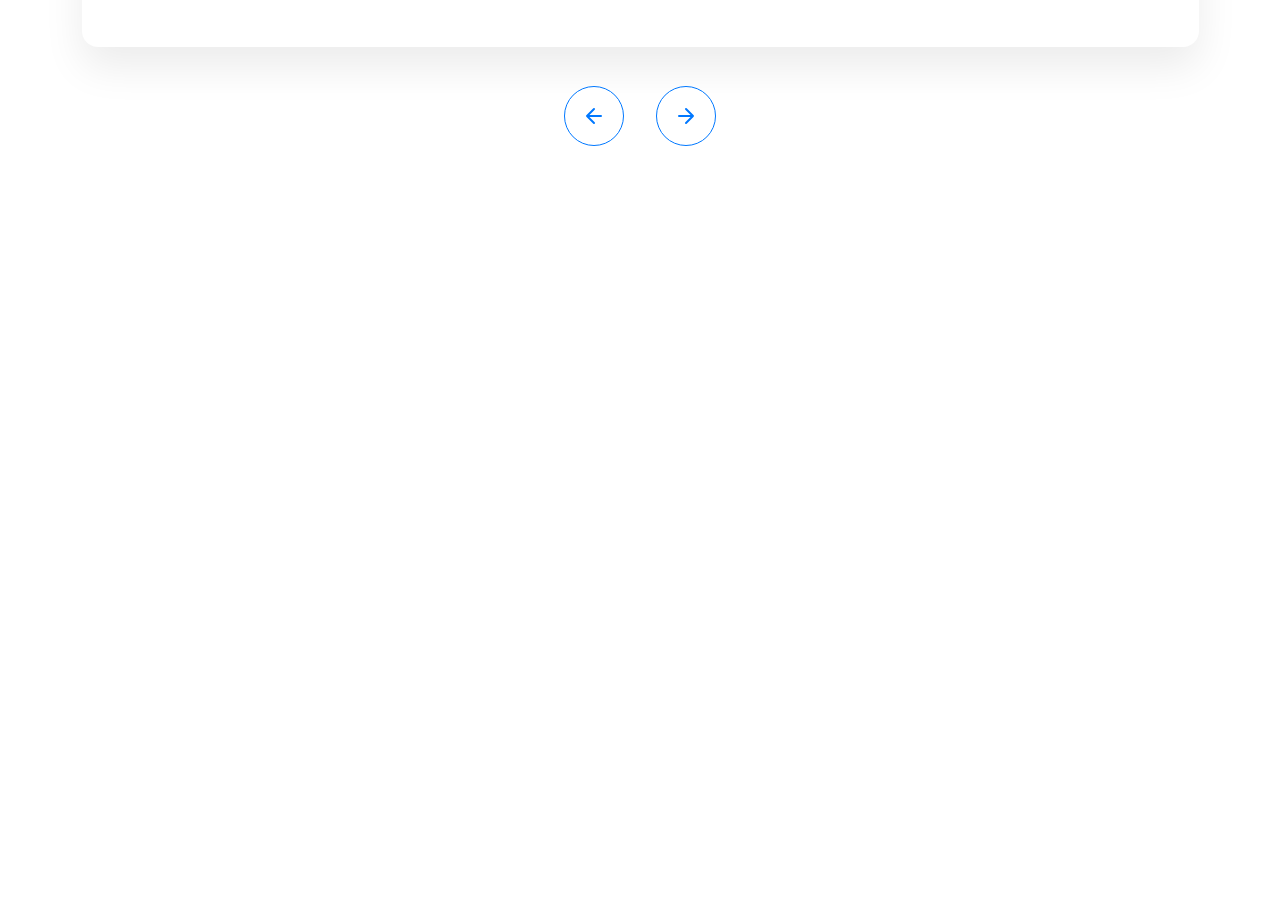
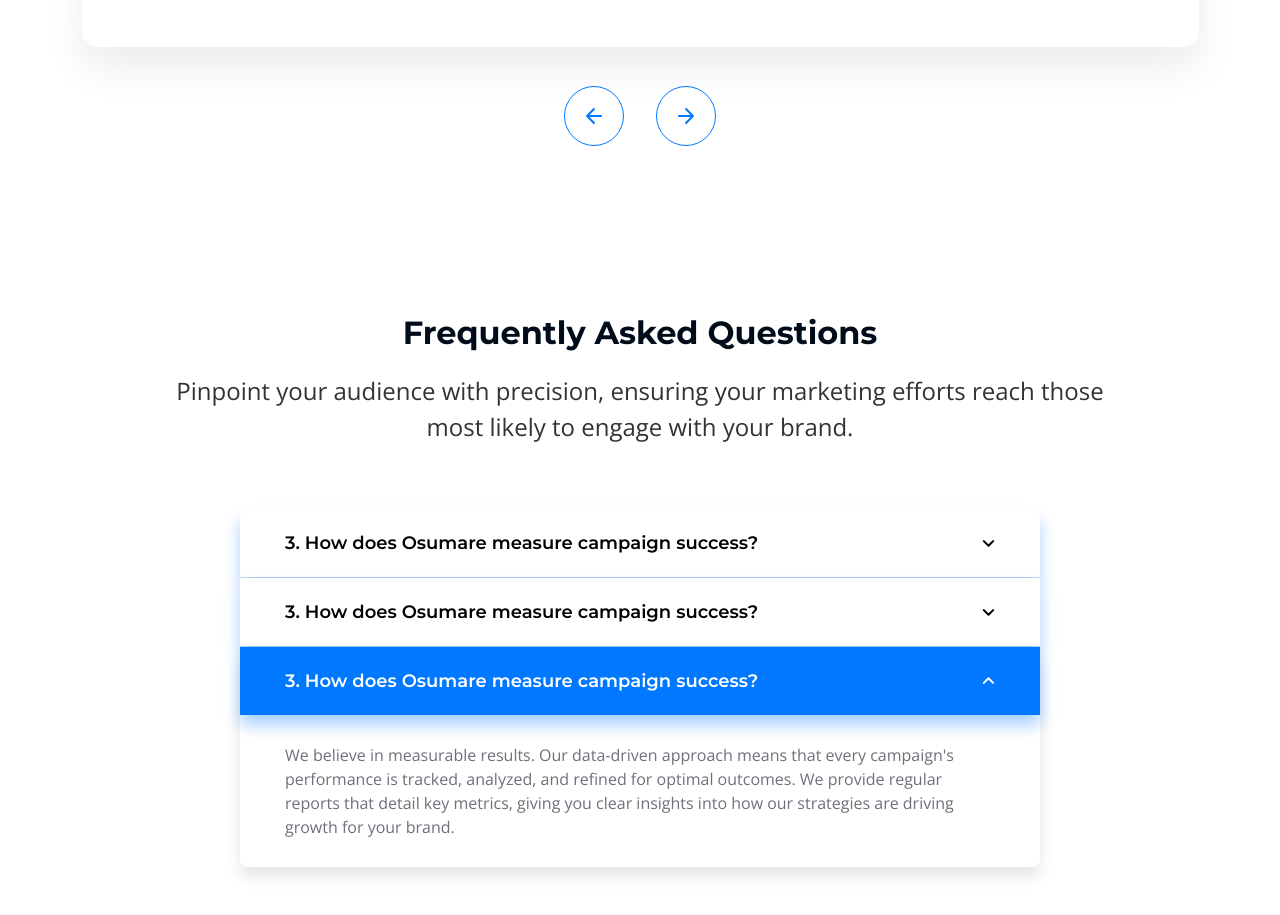
Before and after one commit to ShaikhImadoddin/estate-agency-landing, a plain HTML site: page index.html in a window 1280 px wide. Shown: the part 8785-9700 px from the top of the page. Before the commit the page ends 9014 px from the top, so only its background shows below. Drawn offline with nearby package versions, Linux system fonts and the light colour scheme.

Commit message:
Build Frequently asked questions section

```diff
--- a/css/style.css
+++ b/css/style.css
@@ -437,14 +437,16 @@ img {
 /* Property Inquiries Section 1 */
 .inquiries-section,
 .property-section,
-.expertise-section {
+.expertise-section,
+.faq-section {
   background-color: #ffffff;
   padding: 64px 20px;
 }
 
 .inquiries-container,
 .property-container,
-.expertise-container {
+.expertise-container,
+.faq-container {
   max-width: 1280px;
   margin: 0 auto;
   display: flex;
@@ -718,6 +720,100 @@ img {
   color: #ffffff;
 }
 
+/* FAQ Section */
+.faq-section .section-header p {
+  max-width: 984px;
+}
+
+.faq-list {
+  width: 100%;
+  max-width: 800px;
+  background-color: #ffffff;
+  border-radius: 8px;
+}
+
+.faq-item {
+  border-bottom: 1px solid #efefef;
+}
+
+.faq-item:last-child {
+  border-bottom: none;
+}
+
+.faq-item[open] {
+  box-shadow: 0px 10px 15px 0px rgba(0, 0, 0, 0.1);
+}
+
+.faq-question {
+  list-style: none;
+  display: flex;
+  align-items: center;
+  justify-content: space-between;
+  gap: 16px;
+  padding: 16px 20px;
+  background-color: #ffffff;
+  box-shadow: 0px 10px 15px 0px rgba(0, 120, 255, 0.35);
+  font-family: "Montserrat", sans-serif;
+  font-weight: 600;
+  font-size: 16px;
+  line-height: 24px;
+  color: #010103;
+  cursor: pointer;
+  transition: background-color 0.2s ease, color 0.2s ease;
+}
+
+.faq-item:first-child .faq-question {
+  border-top-left-radius: 8px;
+  border-top-right-radius: 8px;
+}
+
+.faq-item:last-child,
+.faq-item:last-child .faq-answer,
+.faq-item:last-child:not([open]) .faq-question {
+  border-bottom-left-radius: 8px;
+  border-bottom-right-radius: 8px;
+}
+
+.faq-question::-webkit-details-marker {
+  display: none;
+}
+
+.faq-icon {
+  width: 13px;
+  height: 20px;
+  flex-shrink: 0;
+  color: #010103;
+  transition: transform 0.2s ease, color 0.2s ease;
+}
+
+.faq-item[open] .faq-question {
+  position: relative;
+  z-index: 1;
+  background-color: #0078ff;
+  color: #ffffff;
+  box-shadow: 0px 10px 15px 0px rgba(0, 120, 255, 0.35);
+}
+
+.faq-item[open] .faq-icon {
+  color: #ffffff;
+  transform: rotate(180deg);
+}
+
+.faq-answer {
+  padding: 20px;
+  background-color: #ffffff;
+}
+
+.faq-answer p {
+  font-family: "Open Sans", sans-serif;
+  font-weight: 400;
+  font-size: 15px;
+  line-height: 24px;
+  color: #706f7b;
+}
+
+
+
 /* Responsive Breakpoints */
 @media (min-width: 640px) {
   .services-grid {
@@ -905,13 +1001,15 @@ img {
 
   .inquiries-section,
   .property-section,
-  .expertise-section{
+  .expertise-section,
+  .faq-section{
     padding: 80px 80px;
   }
 
   .inquiries-container,
   .property-container,
-  .expertise-container {
+  .expertise-container,
+  .faq-container {
     gap: 64px;
   }
 
@@ -1034,6 +1132,21 @@ img {
   .testimonial-nav {
     margin-top: -25px;
   }
+
+  .faq-question {
+    padding: 20px 45px;
+    font-size: 18px;
+    line-height: 28px;
+  }
+
+  .faq-answer {
+    padding: 28px 51px 28px 45px;
+  }
+
+  .faq-answer p {
+    font-size: 16px;
+    line-height: 24px;
+  }
 }
 
 @media (min-width: 1200px) {
--- a/index.html
+++ b/index.html
@@ -459,9 +459,64 @@
           </div>
         </div>
       </section>
-
     </div>
 
+    <!-- FAQ Section -->
+    <section class="faq-section">
+      <div class="faq-container">
+        <div class="section-header">
+          <h2>Frequently Asked Questions</h2>
+          <p>
+            Pinpoint your audience with precision, ensuring your marketing efforts reach those most likely to engage with your brand.
+          </p>
+        </div>
+
+        <div class="faq-list">
+          <details class="faq-item">
+            <summary class="faq-question">
+              <span>3. How does Osumare measure campaign success?</span>
+              <svg class="faq-icon" width="14" height="20" viewBox="0 0 14 20" fill="none" aria-hidden="true">
+                <path d="M2 8L7 13L12 8" stroke="currentColor" stroke-width="2.2" stroke-linecap="round" stroke-linejoin="round" />
+              </svg>
+            </summary>
+            <div class="faq-answer">
+              <p>
+                We believe in measurable results. Our data-driven approach means that every campaign's performance is tracked, analyzed, and refined for optimal outcomes. We provide regular reports that detail key metrics, giving you clear insights into how our strategies are driving growth for your brand.
+              </p>
+            </div>
+          </details>
+
+          <details class="faq-item">
+            <summary class="faq-question">
+              <span>3. How does Osumare measure campaign success?</span>
+              <svg class="faq-icon" width="14" height="20" viewBox="0 0 14 20" fill="none" aria-hidden="true">
+                <path d="M2 8L7 13L12 8" stroke="currentColor" stroke-width="2.2" stroke-linecap="round" stroke-linejoin="round" />
+              </svg>
+            </summary>
+            <div class="faq-answer">
+              <p>
+                We believe in measurable results. Our data-driven approach means that every campaign's performance is tracked, analyzed, and refined for optimal outcomes. We provide regular reports that detail key metrics, giving you clear insights into how our strategies are driving growth for your brand.
+              </p>
+            </div>
+          </details>
+
+          <details class="faq-item" open>
+            <summary class="faq-question">
+              <span>3. How does Osumare measure campaign success?</span>
+              <svg class="faq-icon" width="14" height="20" viewBox="0 0 14 20" fill="none" aria-hidden="true">
+                <path d="M2 8L7 13L12 8" stroke="currentColor" stroke-width="2.2" stroke-linecap="round" stroke-linejoin="round" />
+              </svg>
+            </summary>
+            <div class="faq-answer">
+              <p>
+                We believe in measurable results. Our data-driven approach means that every campaign's performance is tracked, analyzed, and refined for optimal outcomes. We provide regular reports that detail key metrics, giving you clear insights into how our strategies are driving growth for your brand.
+              </p>
+            </div>
+          </details>
+
+        </div>
+      </div>
+    </section>
   </main>
 
 </body>
```
